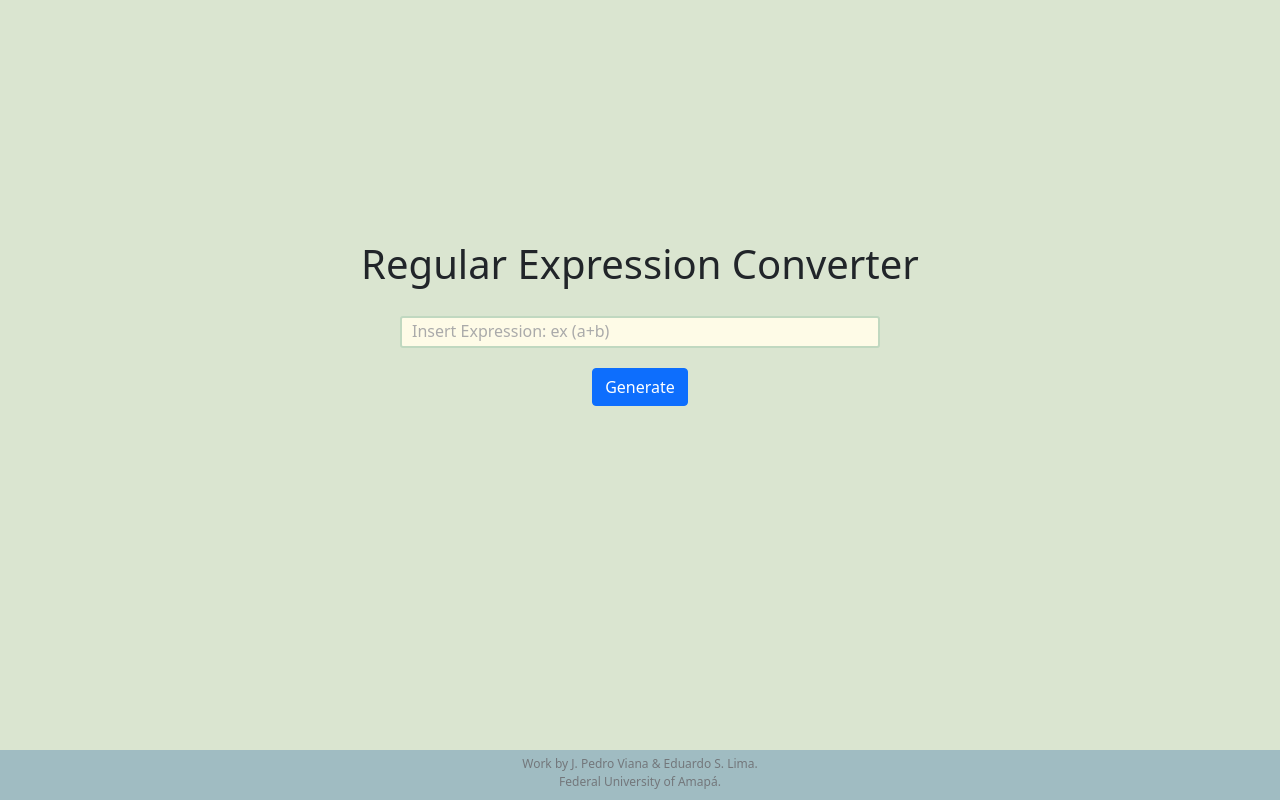
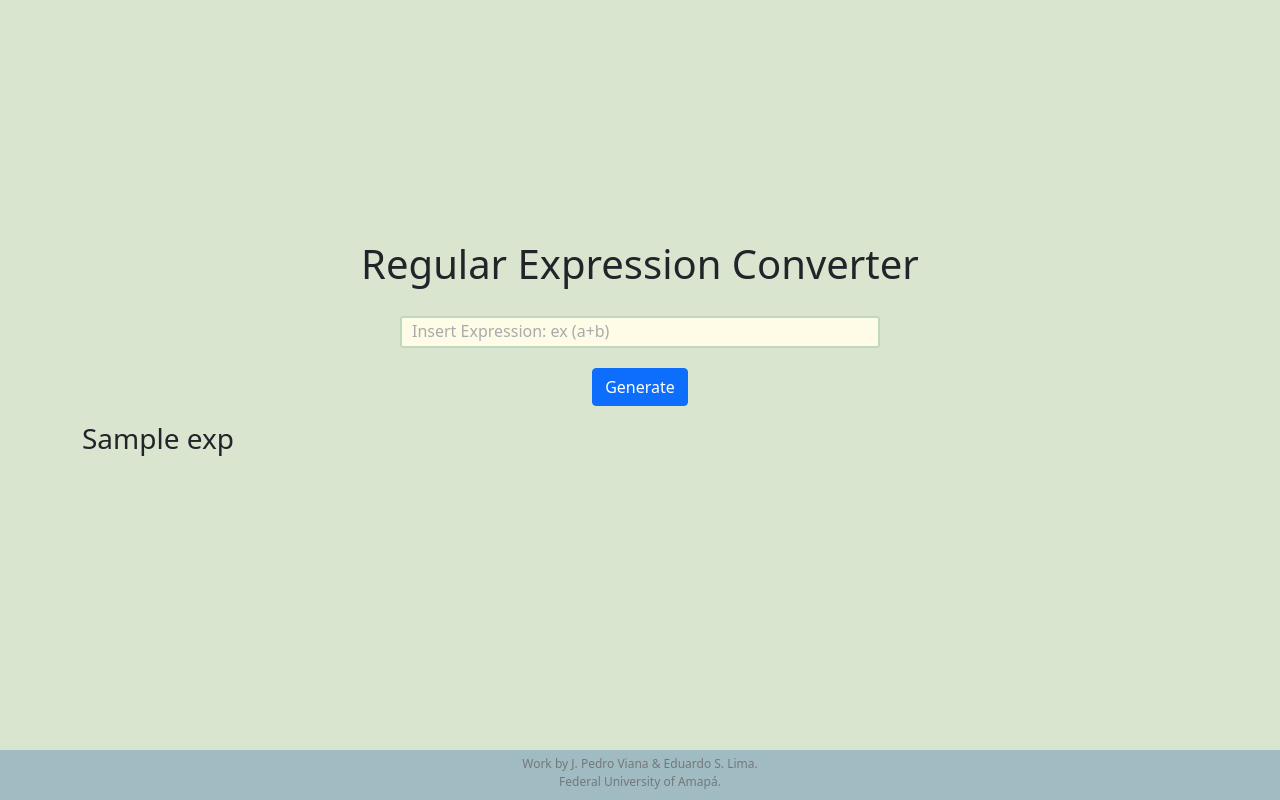
Before and after one commit to pedrovian4/expressoes-regulares, a Flask app: template templates/index.html in a window 1280 px wide. Run offline with Flask 2, Linux system fonts and the light colour scheme; the template is opened without the code that fills it: most values are stand-ins (such as "Sample title", 1, 10 or a date in 2020).

Commit message:
Variavel adicionada ao html

```diff
--- a/templates/index.html
+++ b/templates/index.html
@@ -20,11 +20,18 @@
             <h1 style="padding-bottom:20px;"> Regular Expression Converter </h1>
         </div>
         <div class="child">
-            <input class="inputField" type="text" name="Inser Expression" value="" placeholder="Insert Expression: ex (a+b)">
+            <input class="inputField" type="text" name="Expression" value="" placeholder="Insert Expression: ex (a+b)">
         </div>
         <div class="child">
             <button style="margin-top:20px;" class="btn btn-primary mb-3" type="button" name="button"> Generate </button>
         </div>
+      </div>
+      <div class="container">
+        <h3>
+          {%if exp%}
+            {{exp}}
+          {%endif%}
+        </h3>
       </div>
     </div>
   </main>
```
